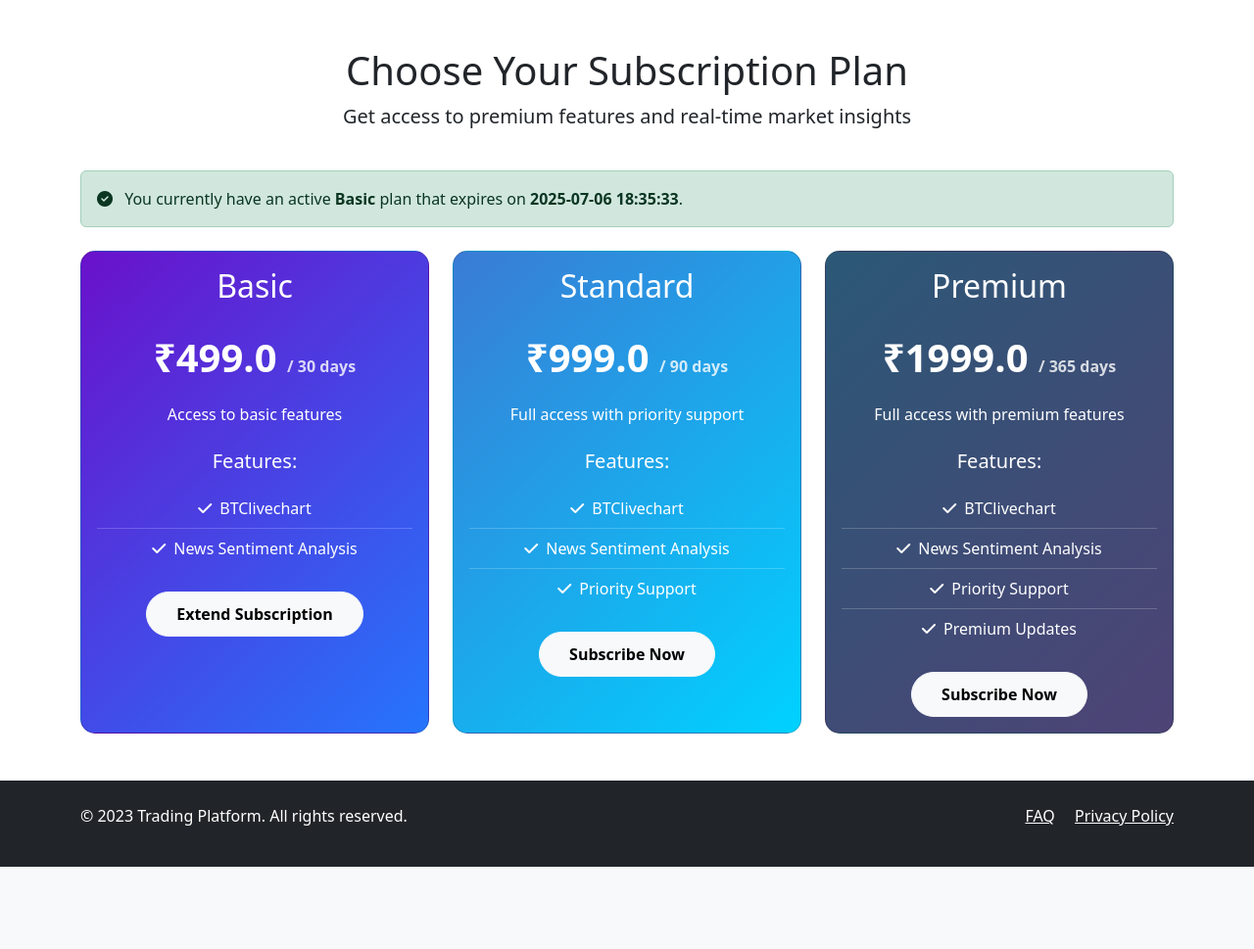
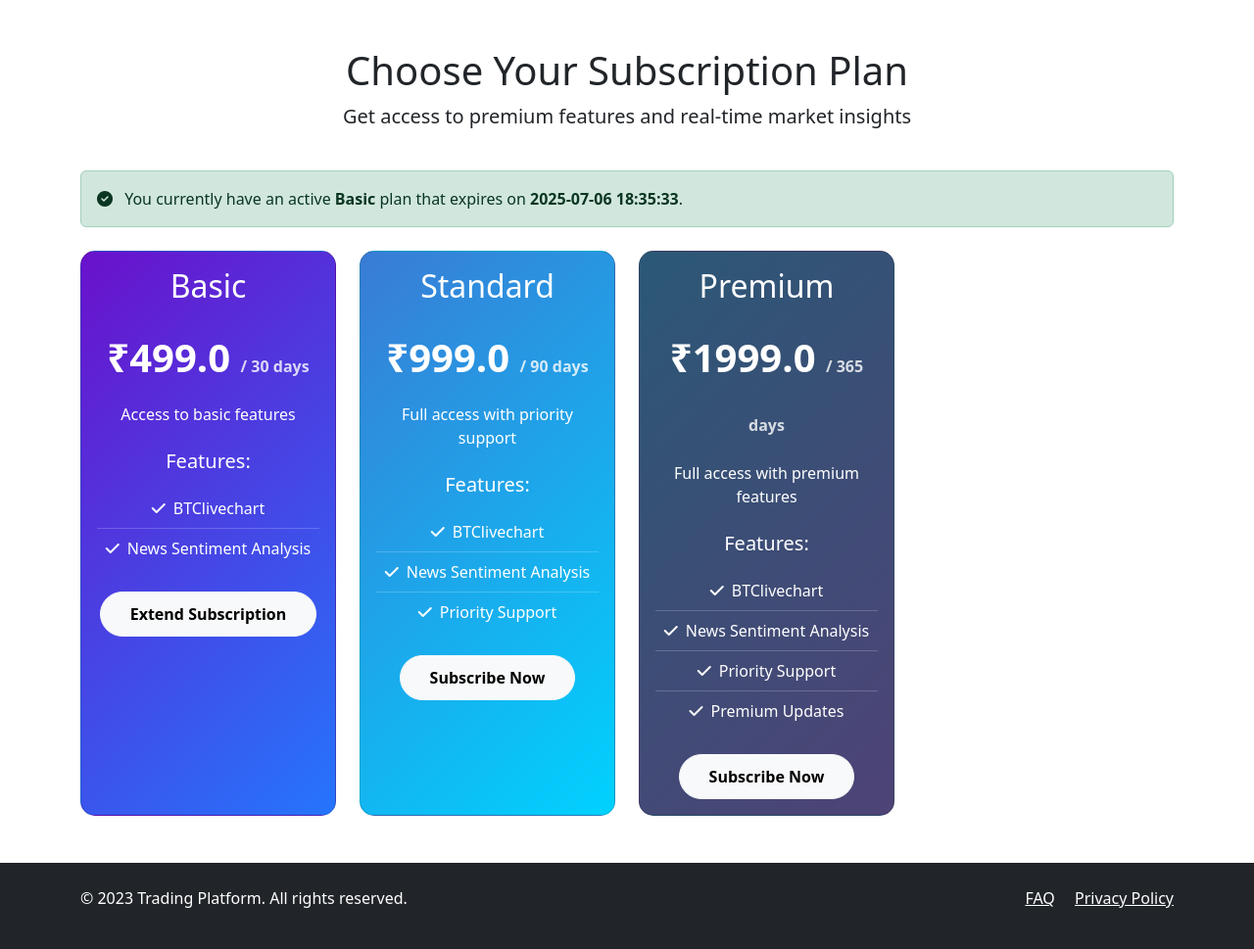
Before and after one commit to tejask0512/MK-Trading-Website, a Flask app: page /subscription/plans in a window 1280 px wide. Shown: the part 56-1025 px from the top of the page at 98% size. Before the commit the page ends 941 px from the top, so only its background shows below. Run offline with Flask 3, Linux system fonts and the light colour scheme; a user stored in the database is signed in; data comes from the database, SQL or seed files in the repository; some libraries are stand-ins or nearby versions.

Commit message:
Update subscription_plans.html

```diff
--- a/templates/subscription_plans.html
+++ b/templates/subscription_plans.html
@@ -101,10 +101,10 @@
         </div>
         {% endif %}
 
-        <div class="row row-cols-1 row-cols-md-3 g-4">
+        <div class="row row-cols-1 row-cols-md-4 g-4">
         {% for plan in plans %}
         <div class="col">
-                <div class="card plan-card {{ plan.name.lower() }} h-100">
+            <div class="card plan-card {% if 'Premium' in plan.name %}premium{% elif plan.name == 'Basic' %}basic{% else %}standard{% endif %} h-100">
                 <div class="card-body text-center">
                     <h2 class="card-title mb-4">{{ plan.name }}</h2>
                     <div class="price mb-3">
@@ -118,7 +118,6 @@
                         <li><i class="fas fa-check me-2"></i>{{ feature.strip() }}</li>
                         {% endfor %}
                     </ul>
-                        <!-- Important: Make sure this link is correct and points to the checkout route -->
                     <a href="/subscription/checkout/{{ plan.id }}" class="btn btn-light btn-subscribe">
                         {% if active_subscription and active_subscription[0] == plan.id %}
                             Extend Subscription
```
Lines whose indentation alone changed are shown as unchanged.
